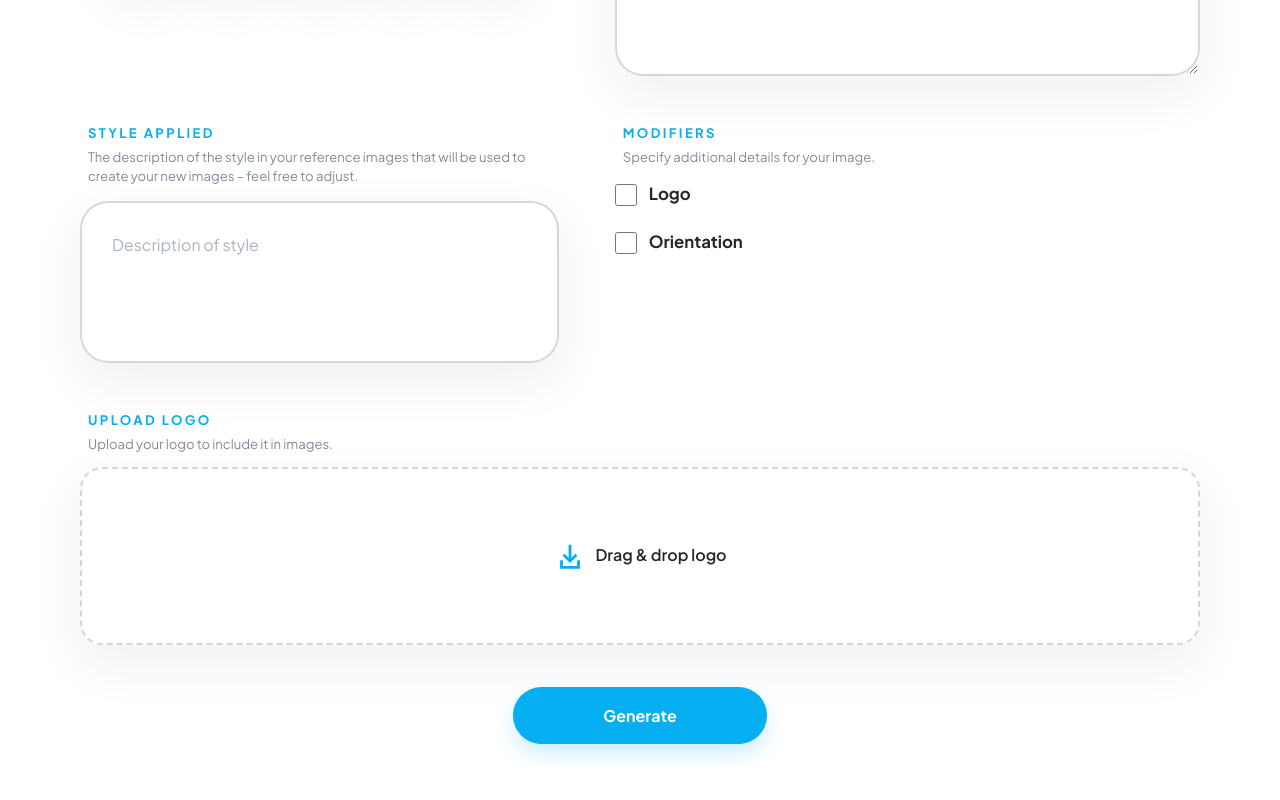
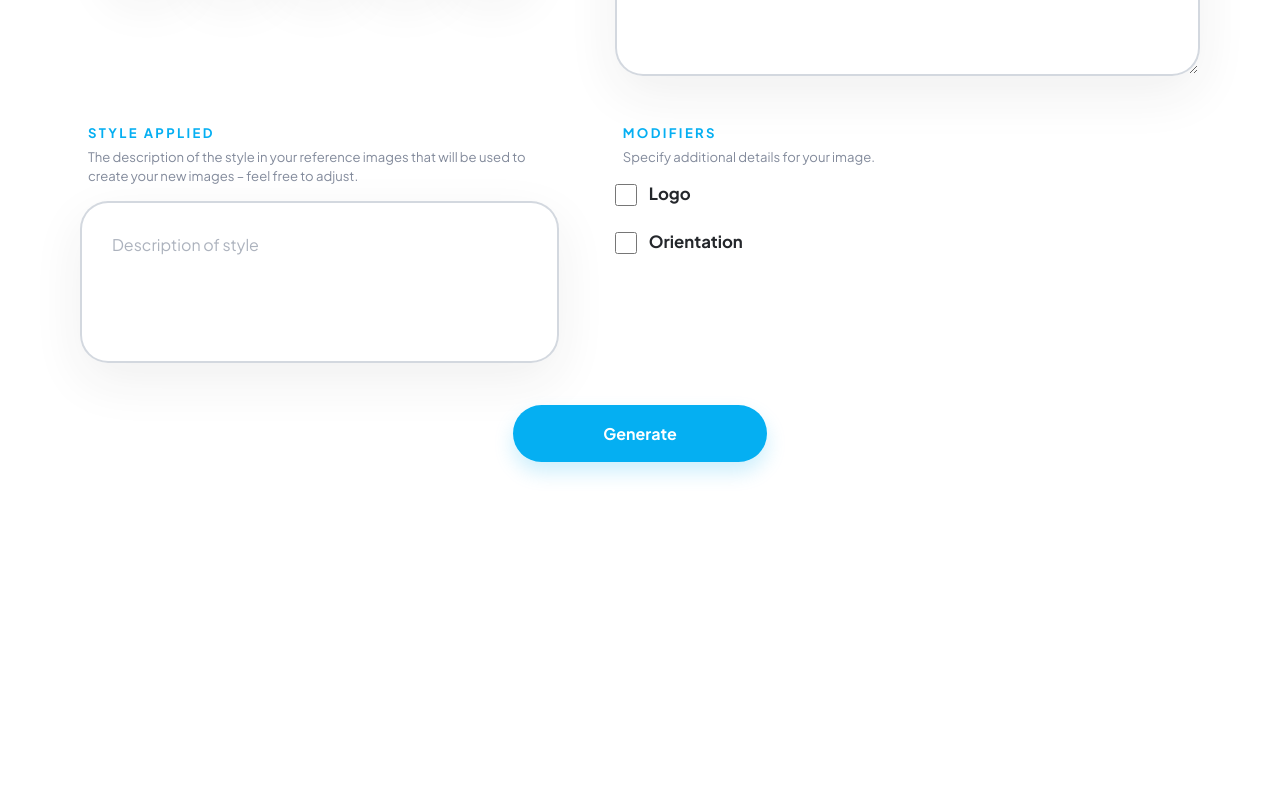
Before and after one commit to mrabo/ideogramcase, a React (Vite) app: page / in a window 1280 px wide. Shown: the part 560-1360 px from the top of the page. After the commit the page ends 1178 px from the top, so only its background shows below. Built offline with nearby package versions, Linux system fonts and the light colour scheme.

Commit message:
Wiring up the logo modifier

```diff
--- a/api/generate.js
+++ b/api/generate.js
@@ -106,6 +106,10 @@ export default async function handler(request, response) {
       .filter(Boolean)
       .map(dataUrlToPart)
       .filter(Boolean);
+    const logoPart = body.logo ? dataUrlToPart(body.logo) : null;
+    if (logoPart) {
+      imageParts.push(logoPart);
+    }
 
     const concepts = (
       await Promise.all([1, 2].map((conceptNumber) => generateConceptImage(ai, model, imageParts, campaignPrompt, conceptNumber)))
--- a/src/App.tsx
+++ b/src/App.tsx
@@ -244,10 +244,13 @@ function App() {
     setStatus("generating");
 
     try {
+      const logoInstruction = logoModifierEnabled && logoModifierPrompt.trim()
+        ? `\n\nLogo modifier: ${logoModifierPrompt.trim()}`
+        : "";
       const nextConcepts = await generateConcepts({
-        logo: logo?.dataUrl ?? null,
+        logo: logoModifierEnabled ? logo?.dataUrl ?? null : null,
         inspirationImages: inspirationImages.map((image) => image.dataUrl),
-        campaignPrompt,
+        campaignPrompt: `${campaignPrompt}${logoInstruction}`,
       });
       setConcepts(nextConcepts);
       setStatus("success");
@@ -403,7 +406,7 @@ function App() {
                     <textarea
                       className="modifier-textarea"
                       value={logoModifierPrompt}
-                      placeholder="Describe how to use the logo"
+                      placeholder="Describe how to use the logo (required)"
                       onChange={(event) => setLogoModifierPrompt(event.target.value)}
                       aria-label="Logo modifier instructions"
                     />
@@ -450,36 +453,7 @@ function App() {
           </section>
         </div>
 
-        <div className="logo-row">
-          <div className="panel logo-panel">
-            <div className="section-heading">
-              <span>Upload logo</span>
-              <p>Upload your logo to include it in images.</p>
-            </div>
-
-            <button
-              className={`drop-zone logo-drop ${logo ? "has-image" : ""}`}
-              type="button"
-              onClick={() => logoInputRef.current?.click()}
-              onDragOver={(event) => event.preventDefault()}
-              onDrop={handleLogoDrop}
-              aria-label="Upload logo"
-            >
-              {logo ? (
-                <>
-                  <img src={logo.dataUrl} alt={logo.name} />
-                  <span className="file-name">{logo.name}</span>
-                </>
-              ) : (
-                <>
-                  <UploadIcon />
-                  <strong>Drag & drop logo</strong>
-                </>
-              )}
-            </button>
-            <input ref={logoInputRef} className="hidden-input" type="file" accept="image/*,.svg" onChange={handleLogoInput} />
-          </div>
-        </div>
+        <input ref={logoInputRef} className="hidden-input" type="file" accept="image/*,.svg" onChange={handleLogoInput} />
 
         <div className="action-row">
           <button className="generate-button" type="button" disabled={status === "generating"} onClick={handleGenerate}>
--- a/src/styles.css
+++ b/src/styles.css
@@ -326,7 +326,6 @@ textarea {
   pointer-events: none;
 }
 
-.logo-row,
 .prompt-section {
   margin-top: 48px;
 }
```
